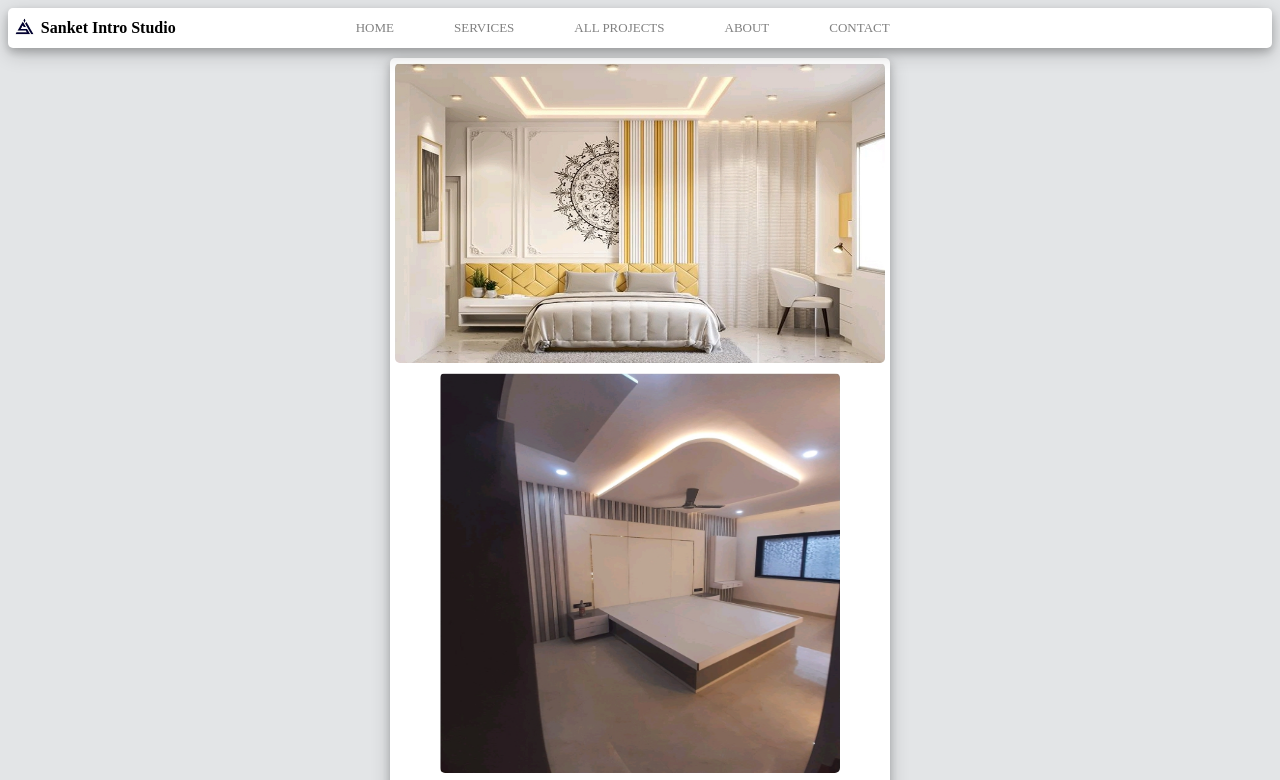
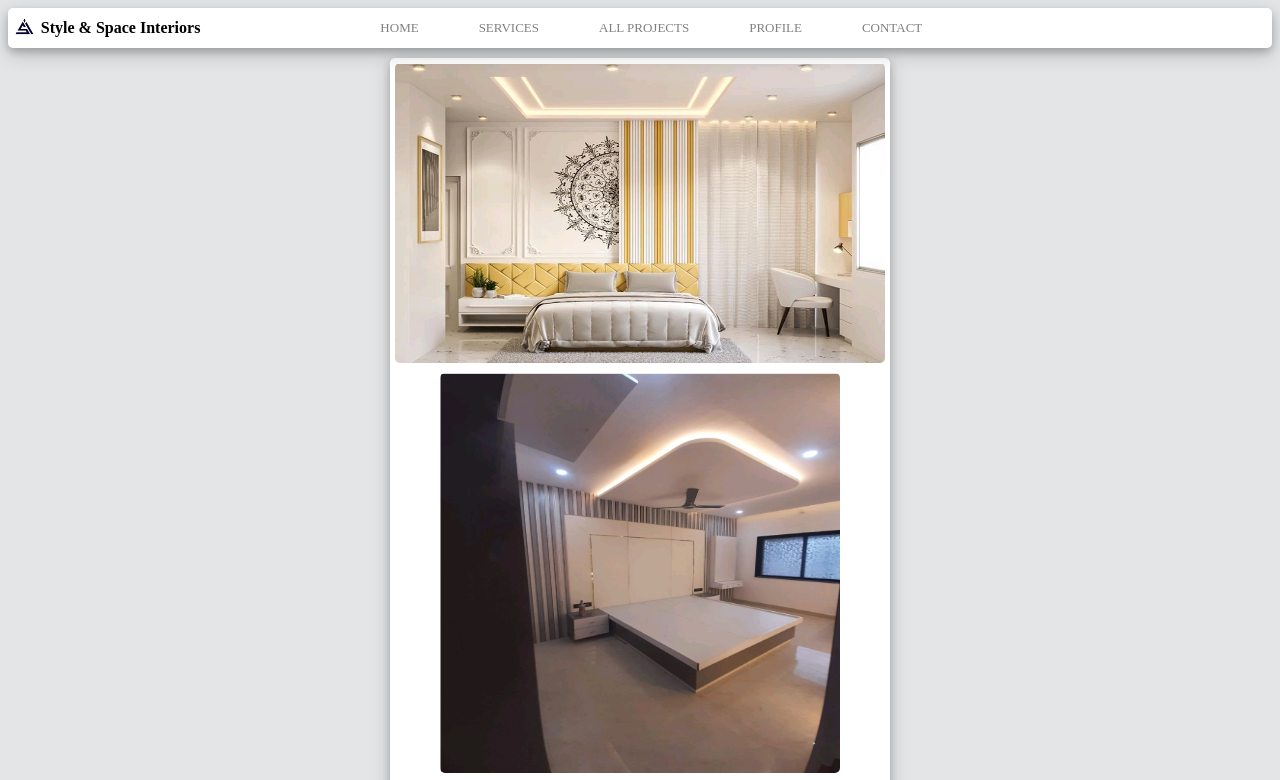
Before and after one commit to sangharajchavan/businessWebsite, a plain HTML site: page all projects.html in a window 1280 px wide. Shown: the top 780 px of the page. Drawn offline with Linux system fonts and the light colour scheme.

Commit message:
Update all projects.html

```diff
--- a/all projects.html
+++ b/all projects.html
@@ -143,13 +143,13 @@
     <header class="header1">
       <div class="header2">
         <img class="image" src="./sanket intro logo.jpg" alt="" />
-        <h4>Sanket Intro Studio</h4>
+        <h4>Style & Space Interiors</h4>
       </div>
       <div class="anchor1">
         <a class="anchor" href="./index.html">HOME</a>
         <a class="anchor" href="./services.html">SERVICES</a>
         <a class="anchor" href="./allprojects.html">ALL PROJECTS</a>
-        <a class="anchor" href="./profile.html">ABOUT</a>
+        <a class="anchor" href="./profile.html">PROFILE</a>
         <a class="anchor" href="./contact.html">CONTACT</a>
       </div>
     </header>
@@ -199,7 +199,7 @@
     <div class="footer">
       <div class="footer1">
         2023 by Interiors by Sanket Londhe |<br />
-        Sanket Interio Studio<br />
+        Style & Space Interiors<br />
         Interior Designers |<br />
         Luxurious Home Interior Designer | Blogs | Career |<br />
         Terms & Conditions | Privacy Policy
```
